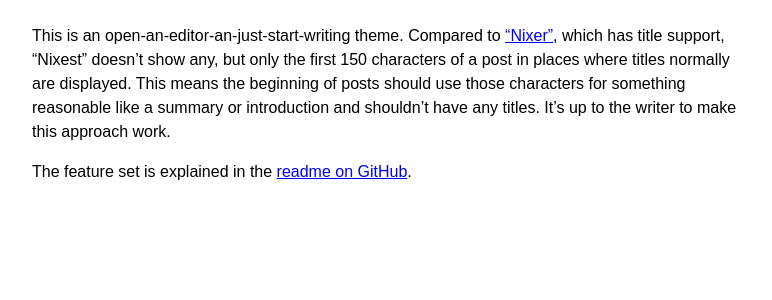
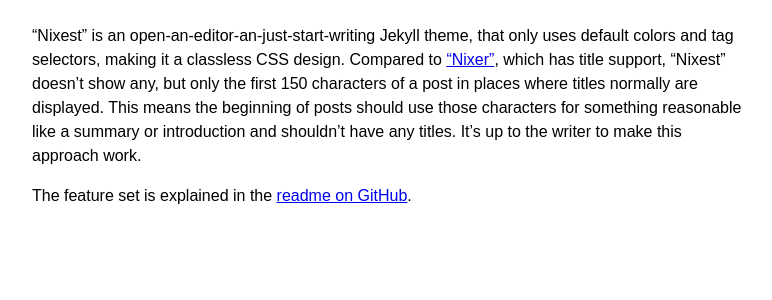
Before and after one commit to michaelnordmeyer/jekyll-theme-nixest, a Jekyll site: the page built from _posts/2023-01-04-an-introduction.md, in a window 1280 px wide. Shown: the top 300 px of the page, without its empty margins (248-1020 px from the left). Built offline with Jekyll 4.4.1, drawn with Linux system fonts in a browser that asks for light colours; cached includes are drawn as plain includes.

Commit message:
Add better introduction, add some missing smartify, fix whitespace

```diff
--- a/_layouts/default.html
+++ b/_layouts/default.html
@@ -2,8 +2,8 @@
 <html lang="{{ page.lang | default: site.lang | default: 'en-US' }}" dir="{{ site.theme_settings.lang_direction | default: 'ltr' }}">
 <head>
 {% include default-head.html %}
-  <title>{%- if content -%}{{ content | strip_html | truncate: 150 }}{%- else -%}{{ site.title | smartify }}{%- endif -%}</title>
-  <meta name="description" content="{% if content %}{{ content | strip_html | truncate: 150 }}{% else %}{{ site.description | smartify }}{% endif %}">
+  <title>{% if content %}{{ content | strip_html | truncate: 50 | smartify }}{% else %}{{ site.title | smartify }}{% endif %}</title>
+  <meta name="description" content="{% if content %}{{ content | strip_html | truncate: 150 | smartify }}{% else %}{{ site.description | smartify }}{% endif %}">
   <link rel="canonical" href="{{ page.url | absolute_url }}">
 {% include_cached style.html %}
 </head>
--- a/_layouts/error.html
+++ b/_layouts/error.html
@@ -2,7 +2,7 @@
 <html lang="{{ page.lang | default: site.lang | default: 'en-US' }}" dir="{{ site.theme_settings.lang_direction | default: 'ltr' }}">
 <head>
 {% include default-head.html %}
-  <title>{%- if content -%}{{ content | strip_html | truncate: 150 }}{%- else -%}{{ site.title | smartify }}{%- endif -%}</title>
+  <title>{% if content %}{{ content | strip_html | truncate: 150 | smartify }}{% else %}{{ site.title | smartify }}{% endif %}</title>
 {% include_cached style.html %}
 </head>
 <body>
--- a/_layouts/home.html
+++ b/_layouts/home.html
@@ -3,6 +3,6 @@ layout: default
 ---
 {%- if site.posts.size > 0 -%}
   {%- for post in site.posts %}
-    <p><a href="{{ post.url | relative_url }}">{{ post.content | strip_html | truncate: 150 }}</a></p>
+    <p><a href="{{ post.url | relative_url }}">{{ post.content | strip_html | truncate: 150 | smartify }}</a></p>
   {%- endfor -%}
 {%- endif %}
--- a/_layouts/post.html
+++ b/_layouts/post.html
@@ -2,5 +2,5 @@
 layout: default
 ---
     <article>
-{{ content }}
+{{ content | smartify }}
     </article>
--- a/_posts/2023-01-04-an-introduction.md
+++ b/_posts/2023-01-04-an-introduction.md
@@ -1,3 +1,3 @@
-This is an open-an-editor-an-just-start-writing theme. Compared to [“Nixer”](https://jekyll-theme-nixer.michaelnordmeyer.com/), which has title support, “Nixest” doesn’t show any, but only the first 150 characters of a post in places where titles normally are displayed. This means the beginning of posts should use those characters for something reasonable like a summary or introduction and shouldn’t have any titles. It’s up to the writer to make this approach work.
+“Nixest” is an open-an-editor-an-just-start-writing Jekyll theme, that only uses default colors and tag selectors, making it a classless CSS design. Compared to [“Nixer”](https://jekyll-theme-nixer.michaelnordmeyer.com/), which has title support, “Nixest” doesn’t show any, but only the first 150 characters of a post in places where titles normally are displayed. This means the beginning of posts should use those characters for something reasonable like a summary or introduction and shouldn’t have any titles. It’s up to the writer to make this approach work.
 
 The feature set is explained in the [readme on GitHub](https://github.com/michaelnordmeyer/jekyll-theme-nixest).
```
Also changed, not shown: _includes/style.html (indentation only), jekyll-theme-nixest.gemspec.
